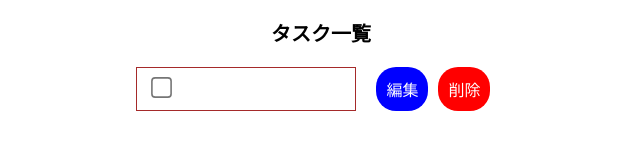
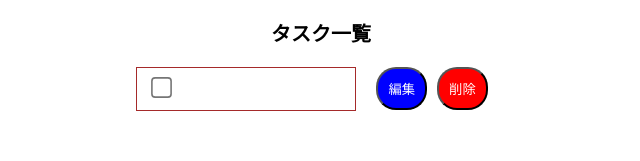
Before and after one commit to yuki178504/my-vite-todo, a Vue app: page / in a window 1280 px wide. Both pictures are taken after a click on the button "追加する". Shown: the part 166-327 px from the top of the page, without its empty margins (319-959 px from the left). Built offline with nearby package versions, Linux system fonts and the light colour scheme.

Commit message:
[add]編集、削除機能を実装

```diff
--- a/src/components/MainTodo.vue
+++ b/src/components/MainTodo.vue
@@ -14,11 +14,59 @@ const addTodo = () => {
   // 配列にはidが必要なので、登録した際の時間をIDにする
   const id = new Date();
   // 配列として保持するための変数todoListRefに下記のような形で、から配列にpushしている
+  // idには上記の現在の時間を入れて、taskには入力された値を入れている
   todoListRef.value.push({ id: id, task: todoRef.value });
   // ローカルストレージにJSONの形で上記の配列を格納している
   localStorage.todoList = JSON.stringify(todoListRef.value);
   // 登録後に入力欄をからにする
   todoRef.value = '';
+};
+
+// 変更ボタンを押した際にfalseにする
+const isEditRef = ref(false);
+let editId = -1;
+
+// 編集ボタンを押した際の処理
+const showTodo = (id) => {
+  // todoListRefの中から、引数のIDに一致するものを見つけ出し、todo変数に格納している
+  const todo = todoListRef.value.find((todo) => todo.id == id);
+  // 上記で格納したものからtaskのみを抜き出して、todoRefに格納している
+  todoRef.value = todo.task;
+  isEditRef.value = true;
+  editId = id;
+};
+
+// 編集用関数
+const editTodo = () => {
+  // 編集対象のデータを取得
+  const todo = todoListRef.value.find((todo) => todo.id === editId);
+  // 編集対象のindexを取得
+  const idx = todoListRef.value.findIndex((todo) => todo.id === editId);
+
+  // タスクを編集後の値で置き換える
+  todo.task = todoRef.value;
+
+  todoListRef.value.splice(idx, 1, todo);
+
+  localStorage.todoList = JSON.stringify(todoListRef.value);
+
+  isEditRef.value = false;
+  todoRef.value = '';
+};
+
+// 削除関数
+const deleteTodo = (id) => {
+  const todo = todoListRef.value.find((todo) => todo.id == id);
+  const idx = todoListRef.value.findIndex((todo) => todo.id == id);
+
+  const delMsg = `${todo.task}を削除しますか？`;
+  // もしユーザーが確認ボタンをキャンセルしたらここで関数を終了させる
+  if (!confirm(delMsg)) return;
+
+  // todoListRefの配列から、上記で選択したインデックス番号の値を取り除く。第一引数に、取り除くindex番号、第二引数にいくつ取り除くかを記載している
+  todoListRef.value.splice(idx, 1);
+  // 削除されたtodoListをローカルストレージにJSON形式で保存する
+  localStorage.todoList = JSON.stringify(todoListRef.value);
 };
 </script>
 
@@ -30,7 +78,8 @@ const addTodo = () => {
       placeholder="入力してください"
       v-model="todoRef"
     />
-    <button class="btn" @click="addTodo">追加する</button>
+    <button class="btn" @click="editTodo" v-show="isEditRef">変更する</button>
+    <button class="btn" @click="addTodo" v-show="!isEditRef">追加する</button>
   </div>
   <div class="todo-list-title">タスク一覧</div>
   <div class="box-list">
@@ -39,8 +88,8 @@ const addTodo = () => {
         <input type="checkbox" class="check" /><label>{{ todo.task }}</label>
       </div>
       <div class="outer-btn">
-        <div class="edit">編集</div>
-        <div class="delete">削除</div>
+        <button class="edit" @click="showTodo(todo.id)">編集</button>
+        <button class="delete" @click="deleteTodo(todo.id)">削除</button>
       </div>
     </div>
   </div>
```
